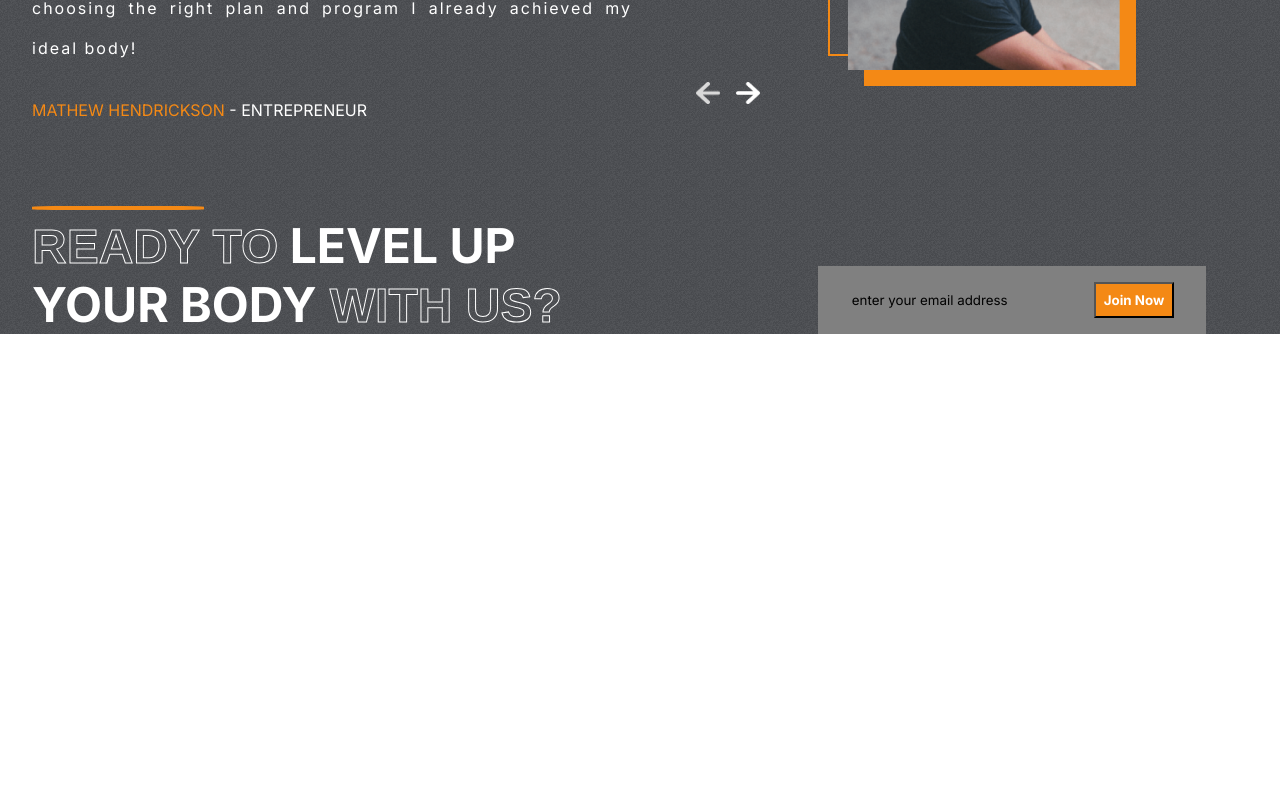
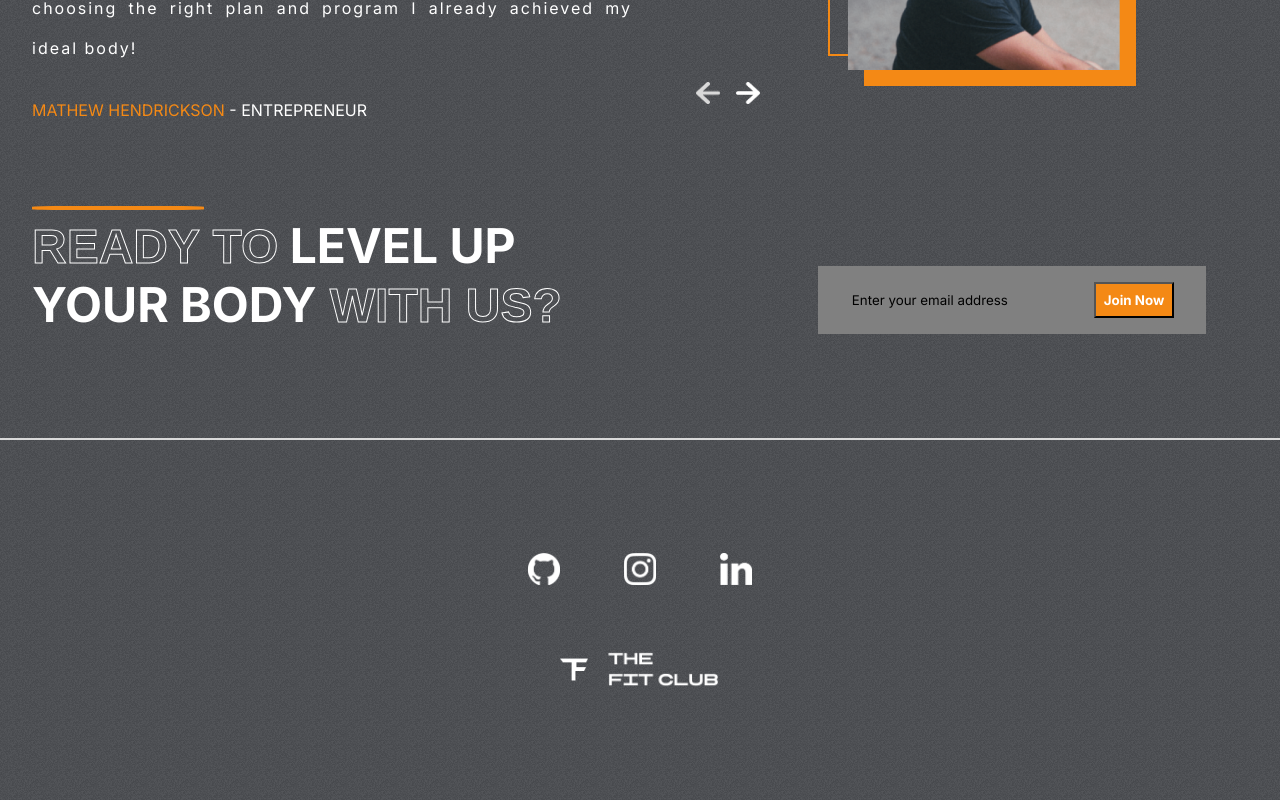
Before and after one commit to manik25022002/gym_website, a React (Create React App) app: page / in a window 1280 px wide. Shown: the part 2915-3715 px from the top of the page. Before the commit the page ends 3249 px from the top, so only its background shows below. Built offline with nearby package versions, Linux system fonts and the light colour scheme.

Commit message:
10jan 2nd

```diff
--- a/src/App.js
+++ b/src/App.js
@@ -5,6 +5,7 @@
 import Plans from './Components/plans/Plans';
 import Testimonials from './Components/testimonials/Testimonials';
 import Join from './Components/join/Join';
+import Footer from './Components/footer/Footer'
 
 function App() {
   return (
@@ -16,6 +17,7 @@
       <Plans />
       <Testimonials/>
       <Join/>
+      <Footer/>
     </div>
 
 
--- /dev/null
+++ b/src/Components/footer/Footer.jsx
@@ -0,0 +1,28 @@
+import './footer.css'
+import Github from '../../assets/github.png'
+import Instagram from '../../assets/instagram.png'
+import LinkedIn from '../../assets/linkedin.png'
+import Logo from '../../assets/logo.png'
+
+const Footer = () => {
+    return (
+        <div className="Footer-container">
+
+            <hr />
+
+            <div className="footer">
+
+                <div className="social-links">
+                    <img src={Github} alt="" />
+                    <img src={Instagram} alt="" />
+                    <img src={LinkedIn} alt="" />
+                </div>
+                <div className="logo-footer">
+                    <img src={Logo} alt="" />
+                </div>
+
+            </div>
+        </div>
+    )
+}
+export default Footer
--- /dev/null
+++ b/src/Components/footer/footer.css
@@ -0,0 +1,27 @@
+.Footer-container{
+    position: relative;
+}
+.Footer-container>hr{
+    border: 1px solid var(--lightgray);
+}
+.footer{
+    padding: 1rem 2rem;
+    display: flex;
+    flex-direction: column;
+    gap: 4rem;
+    height: 20rem;
+    justify-content: center;
+    align-items: center;
+}
+.social-links{
+    display: flex;
+    gap: 4rem;
+
+}
+.social-links>img{
+    width: 2rem;
+    height: 2rem;
+}
+.logo-footer>img{
+    width: 10rem;
+}
--- a/src/Components/join/Join.jsx
+++ b/src/Components/join/Join.jsx
@@ -1,20 +1,20 @@
 import { useRef } from 'react'
 import './join.css'
-import emailjs from '@emailjs/browser';
+// import emailjs from '@emailjs/browser';
 
 const Join = () => {
     const form =useRef()
 
-    const sendEmail = (e) => {
-        e.preventDefault();
+    // const sendEmail = (e) => {
+    //     e.preventDefault();
 
-        emailjs.sendForm('YOUR_SERVICE_ID', 'YOUR_TEMPLATE_ID', form.current, 'YOUR_PUBLIC_KEY')
-          .then((result) => {
-              console.log(result.text);
-          }, (error) => {
-              console.log(error.text);
-          });
-      };
+    //     emailjs.sendForm('YOUR_SERVICE_ID', 'YOUR_TEMPLATE_ID', form.current, 'YOUR_PUBLIC_KEY')
+    //       .then((result) => {
+    //           console.log(result.text);
+    //       }, (error) => {
+    //           console.log(error.text);
+    //       });
+    //   };
 
 
     return (
@@ -34,8 +34,12 @@
             </div>
 
             <div className="right-j">
-                <form ref={form} className="email-container"  onSubmit={sendEmail}>
-                    <input type='email' name='user_email' placeholder='enter your email address'/>
+                <form
+                //  ref={form}
+                className="email-container">
+                  {/* onSubmit={sendEmail} */}
+
+                    <input type='email' name='user_email' placeholder='Enter your email address'/>
                <button className="btn btn-join">Join Now</button>
                 </form>
             </div>
```
